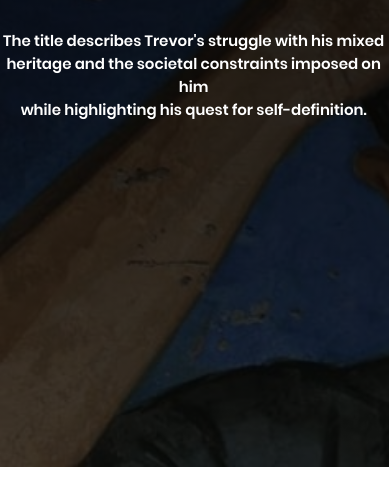
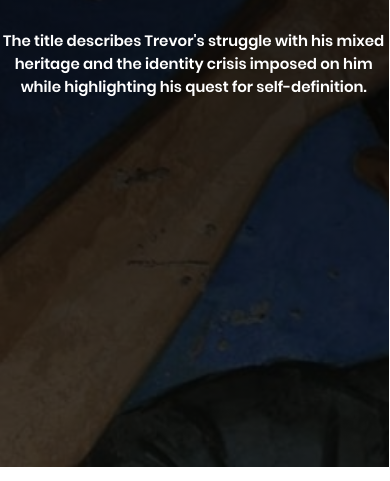
Before and after one commit to fanabezabih/Book-Reflections, a plain HTML site: page index.html in a window 390 px wide. Shown: the part 304-785 px from the top of the page. Drawn offline with Linux system fonts and the light colour scheme.

Commit message:
updated responsive on style.css

```diff
--- a/index.html
+++ b/index.html
@@ -35,7 +35,8 @@
             <div class="image">
 
             </div>
-            <p>The title describes Trevor's struggle with his mixed heritage and the societal constraints imposed on
+            <p>The title describes Trevor's struggle with his mixed heritage and the
+                identity crisis imposed on
                 him
                 <br>while highlighting his quest for self-definition.
             </p>
@@ -108,7 +109,7 @@
     </div>
     <div class="footer">
 
-        <p>copyright<i class="fa-regular fa-copyright"></i>2025 A Child Of Two Worlds by Fana Bezabih </p>
+        <p>copyright<i class="fa-regular fa-copyright"></i>2025 “Identity in Between” by Fana Bezabih </p>
     </div>
 
 </body>
```
